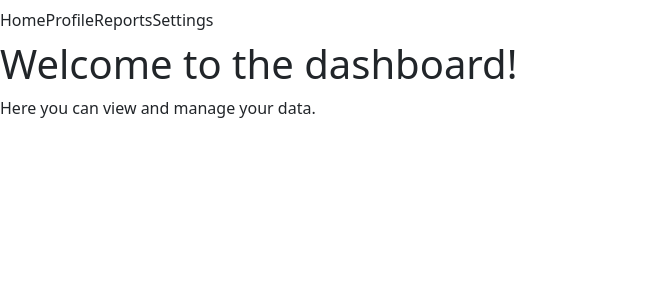
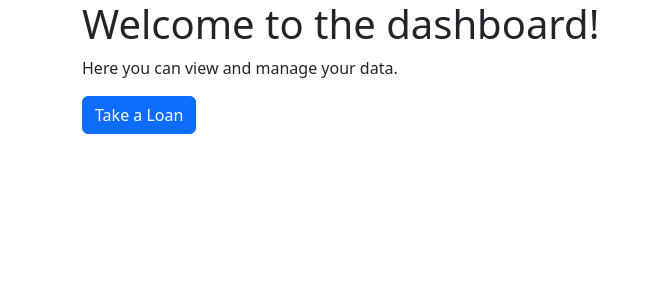
Before and after one commit to geraldofori/microfinance-app, a React (Create React App) app in the folder client/: page /dashboard in a window 1280 px wide. Shown: the top 300 px of the page, without its empty margins (0-660 px from the left). Built offline with nearby package versions, Linux system fonts and the light colour scheme.

Commit message:
restructure of customer dashboard

```diff
--- a/client/src/components/auth/Login.js
+++ b/client/src/components/auth/Login.js
@@ -17,6 +17,9 @@ export default function Login() {
         })
             .then(response => {
                 console.log('Successful login');
+                if(response.status == 200){
+                    window.location.href = '/dashboard';
+                }
             })
             .catch(error => {
                 console.log('Unsuccessful login');
--- a/client/src/components/customer/Dashboard.js
+++ b/client/src/components/customer/Dashboard.js
@@ -1,31 +1,19 @@
 import React from "react";
-import { Container, Nav, Navbar, NavItem} from "react-bootstrap";
+import {Button, Container, Nav, Navbar, NavItem} from "react-bootstrap";
 
 
-const SideNav = () => {
-    return (
-        <Navbar>
-            <Navbar.Collapse>
-                <Nav>
-                    <NavItem href="#">Home</NavItem>
-                    <NavItem href="#">Profile</NavItem>
-                    <NavItem href="#">Reports</NavItem>
-                    <NavItem href="#">Settings</NavItem>
-                </Nav>
-            </Navbar.Collapse>
-        </Navbar>
-    );
-};
 
 
 export default function Dashboard(){
     return(
         <div>
-            {/*<Container>*/}
-                <SideNav/>
+            <Container>
                 <h1>Welcome to the dashboard!</h1>
                 <p>Here you can view and manage your data.</p>
-            {/*</Container>*/}
+                <div>
+                    <Button href='/takeLoan'>Take a Loan</Button>
+                </div>
+            </Container>
         </div>
 
     )
```
